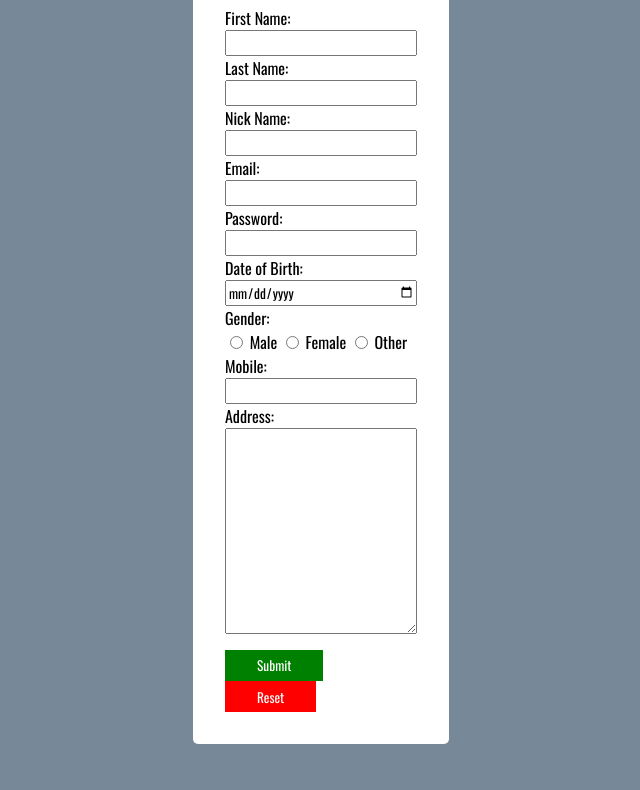
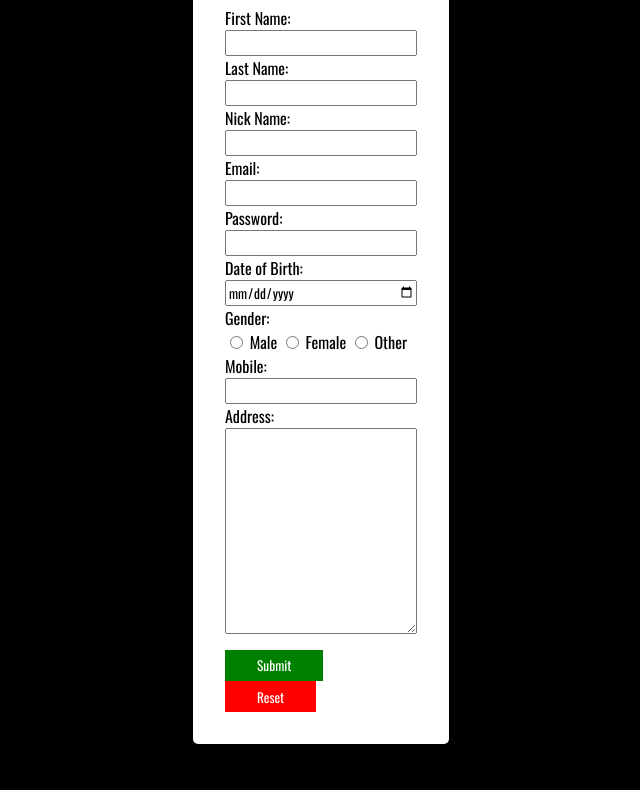
Before and after one commit to janpeoro/Peoro, a plain HTML site: page formactivity.html in a window 1280 px wide. Shown: the part 227-1017 px from the top of the page, without its empty margins (319-959 px from the left). Drawn offline with nearby package versions, Linux system fonts and the light colour scheme.

```diff
--- a/stylee.css
+++ b/stylee.css
@@ -1,19 +1,20 @@
-@import url('https://fonts.googleapis.com/css2?family=Oswald:wght@200;300;400;500;600;700&display=swap');
+@import url("https://fonts.googleapis.com/css2?family=Oswald:wght@200;300;400;500;600;700&display=swap");
 
-html, body {
+html,
+body {
   margin: 0;
   padding: 2rem 0;
 }
 * {
-    font-family: 'Oswald', sans-serif;
+  font-family: "Oswald", sans-serif;
 }
 
 .bg-gray {
-    background-color: lightslategray;
+  background-color: black;
 }
 
 .mt-1 {
-    margin-top: 1rem ;
+  margin-top: 1rem;
 }
 
 .center-content {
```
Lines whose indentation alone changed are shown as unchanged.
